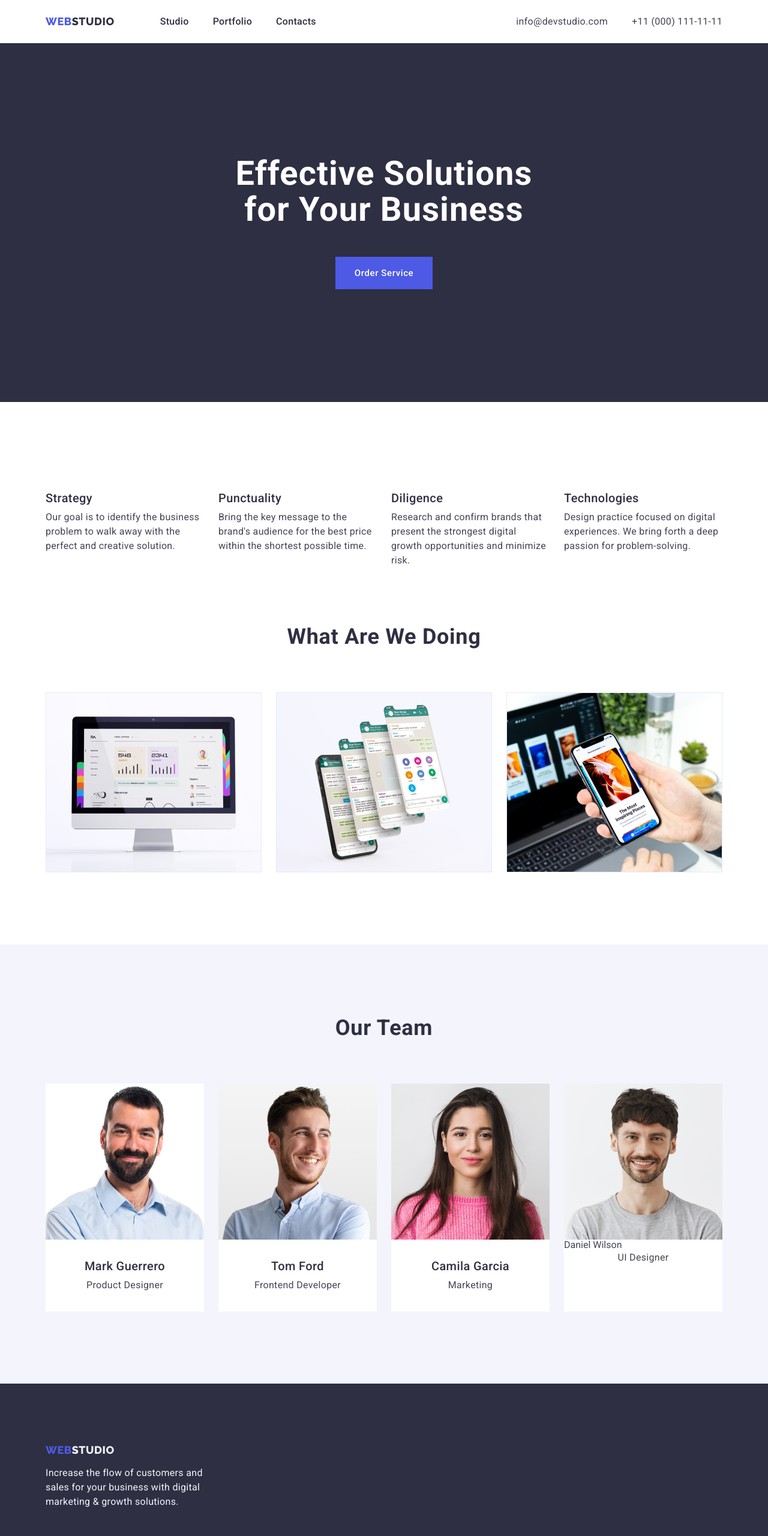
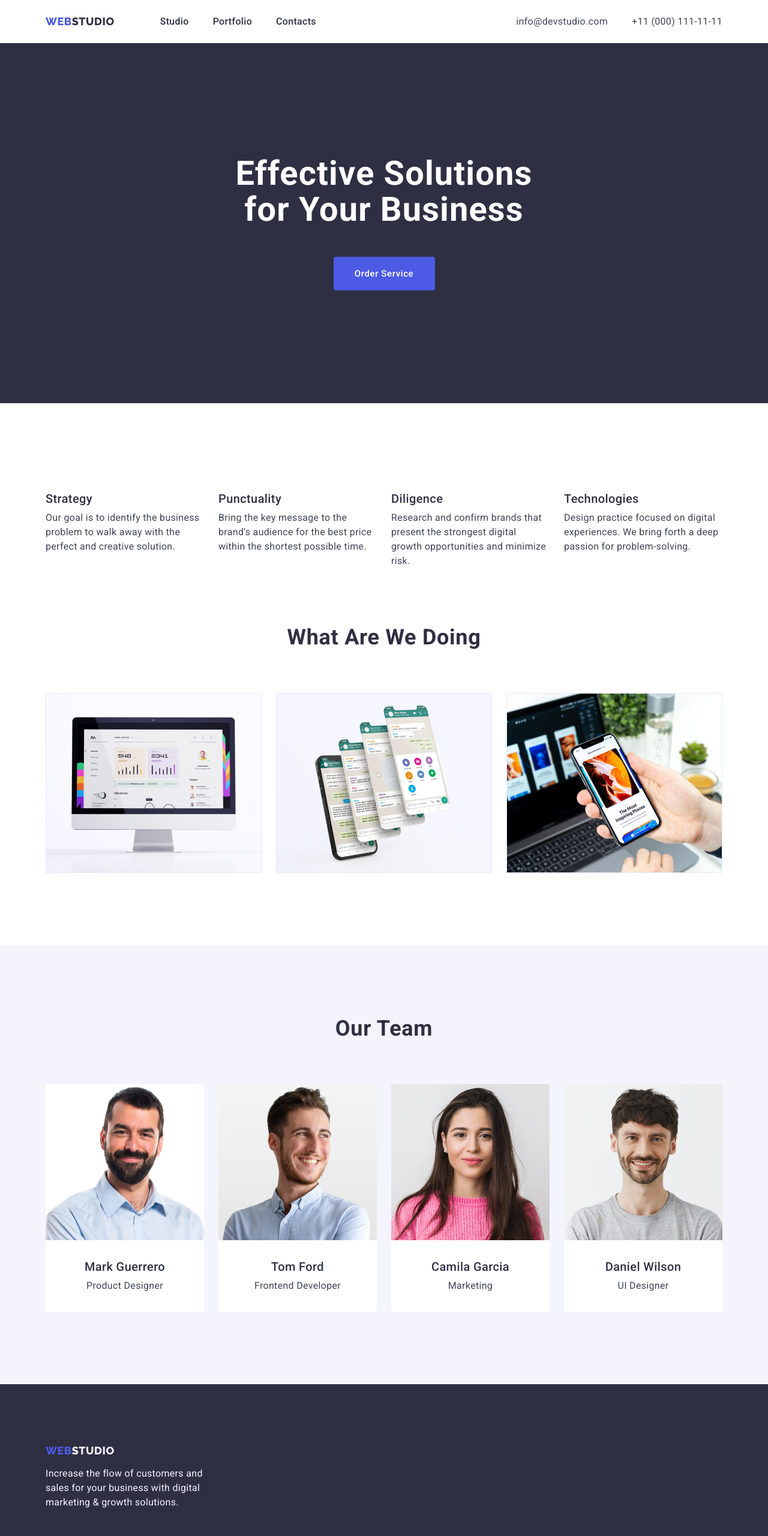
Before and after one commit to engelisart/goit-markup-hw-03, a plain HTML site: page index.html in a window 1280 px wide. Shown: the top 2560 px of the page at 60% size. Drawn offline with nearby package versions, Linux system fonts and the light colour scheme.

Commit message:
uptated index.html on class

```diff
--- a/css/styles.css
+++ b/css/styles.css
@@ -191,7 +191,7 @@ img {
   align-items: center;
 } */
 .hero-title {
-  width: 496px;
+  max-width: 496px;
   margin-right: auto;
   margin-left: auto;
   margin-bottom: 48px;
@@ -220,7 +220,10 @@ img {
   display: block;
 }
 .hero-order-btn {
+  min-width: 169px;
+  height: 56px;
   padding: 16px 32px;
+  border-radius: 4px;
   border: none;
   cursor: pointer;
 }
@@ -238,7 +241,7 @@ img {
   padding-top: 120px;
   padding-bottom: 120px;
 }
-.feature-title {
+.visually-hidden {
   visibility: hidden;
 }
 .feature-list {
@@ -330,10 +333,12 @@ img {
   gap: 24px;
 }
 .team-item {
+  border-radius: 0px 0px 4px 4px;
   width: calc((100% - 72px) / 4);
   background: var(--WHITE);
 }
 .team-title-paragraph {
+  padding: 32px 0;
   padding: 32px 16px;
 }
 .team-item-title {
@@ -356,6 +361,7 @@ img {
   line-height: 1.5;
   letter-spacing: 0.32px;
   color: var(--SLATE);
+
   text-align: center;
 }
 /**Portfolio.html**/
@@ -407,14 +413,14 @@ img {
   column-gap: 24px;
   row-gap: 48px;
 }
-.row-item{
+.row-item {
   width: calc((100% - 48px) / 3);
 }
 .row-link {
   text-decoration: none;
 }
 .row-titel-paragrah {
-padding: 32px 16px;
+  padding: 32px 16px;
 }
 .row-item-titel {
   font-family: Roboto, sans-serif;
@@ -456,7 +462,7 @@ padding: 32px 16px;
   color: var(--IRIS);
 
   margin-bottom: 16px;
-  display: block;
+  display: inline-block;
   text-transform: uppercase;
 }
 
--- a/index.html
+++ b/index.html
@@ -71,7 +71,7 @@
       <!--Section 2-->
       <section class="feature">
         <div class="container">
-          <h2 class="feature-title">text</h2>
+          <h2 class="visually-hidden">text</h2>
           <ul class="list feature-list">
             <li class="feature-item">
               <h3 class="feature-item-titel">Strategy</h3>
@@ -166,7 +166,7 @@
                 alt="UI Designer"
                 width="264"
               />
-              <div class="team-title-paragraph>
+              <div class="team-title-paragraph">
                 <h3 class="team-item-title">Daniel Wilson</h3>
                 <p class="team-item-paragraph">UI Designer</p>
               </div>
@@ -179,7 +179,9 @@
     <!--Footer-->
     <footer class="footer" id="contacts">
       <div class="container">
-        <a class="link footer-link" href="./index.html">Web<span class="footer-logo-studio">Studio</span></a>
+        <a class="link footer-link" href="./index.html"
+          >Web<span class="footer-logo-studio">Studio</span></a
+        >
         <p class="footer-paragraph">
           Increase the flow of customers and sales for your business with digital marketing & growth
           solutions.
```
